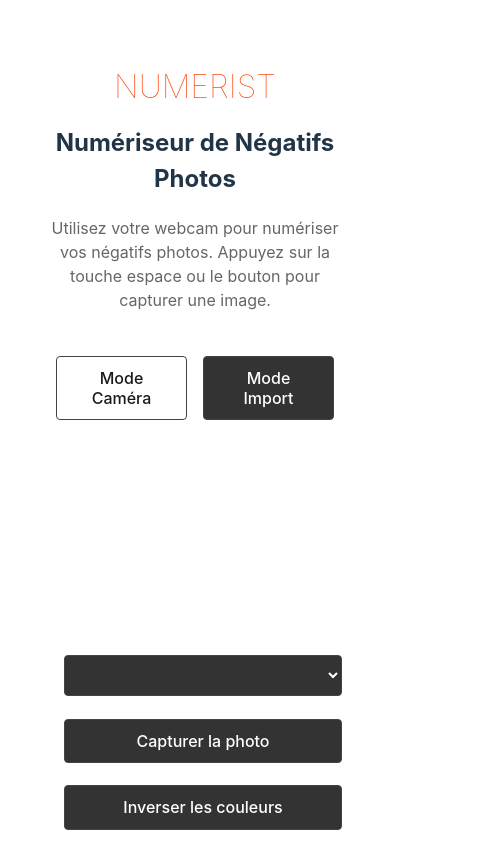
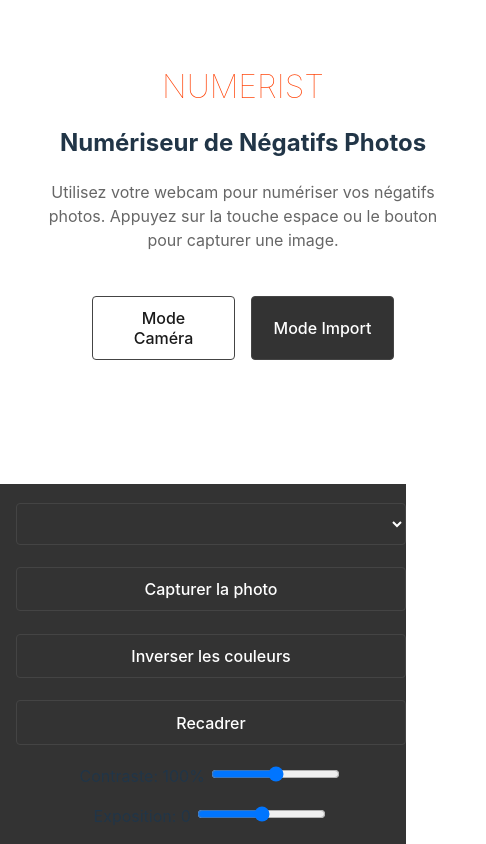
Before and after one commit to stevenbachimont/numerist, a Svelte app: page / in a window 390 px wide. Shown: the top 844 px of the page, 486 px wide, since content can reach past the window. Built offline with nearby package versions, Linux system fonts and the light colour scheme.

Commit message:
cam smartphone

```diff
--- a/src/routes/+page.svelte
+++ b/src/routes/+page.svelte
@@ -673,17 +673,15 @@
     align-items: center;
     gap: 1rem;
     padding: 0.5rem;
-    width: 100%;
-    max-width: 100vw;
+    width: 100vw;
     box-sizing: border-box;
   }
 
   .video-container {
     position: relative;
-    width: 100%;
-    max-width: 100vw;
+    width: 100vw;
     height: auto;
-    aspect-ratio: 16/9;
+    aspect-ratio: 4/3;  /* Ratio plus carré pour mobile */
   }
 
   video {
@@ -692,8 +690,12 @@
   }
 
   .controls {
+    position: fixed;
+    bottom: 0;
+    left: 0;
     width: 100%;
-    padding: 1rem;
+    padding: 0.5rem;
+    background: rgba(0, 0, 0, 0.8);
     gap: 0.5rem;
   }
 
@@ -936,4 +938,17 @@
     background-color: #444;
     border-color: #666;
   }
+
+  @media (orientation: portrait) {
+    .video-container {
+      height: 70vh;  /* Prend 70% de la hauteur de l'écran en mode portrait */
+      aspect-ratio: unset;
+    }
+
+    .display-canvas {
+      width: 100%;
+      height: 100%;
+      object-fit: cover;  /* Remplit tout l'espace disponible */
+    }
+  }
 </style>
```
